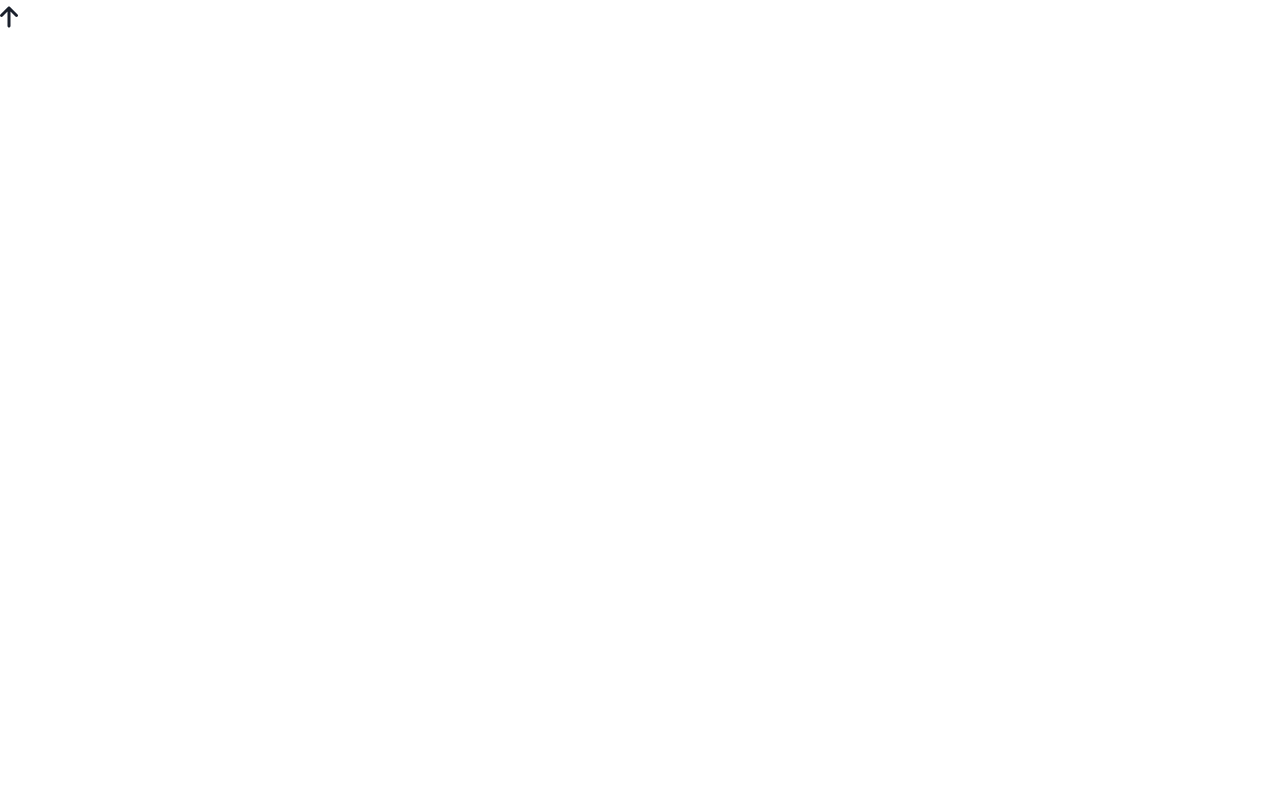
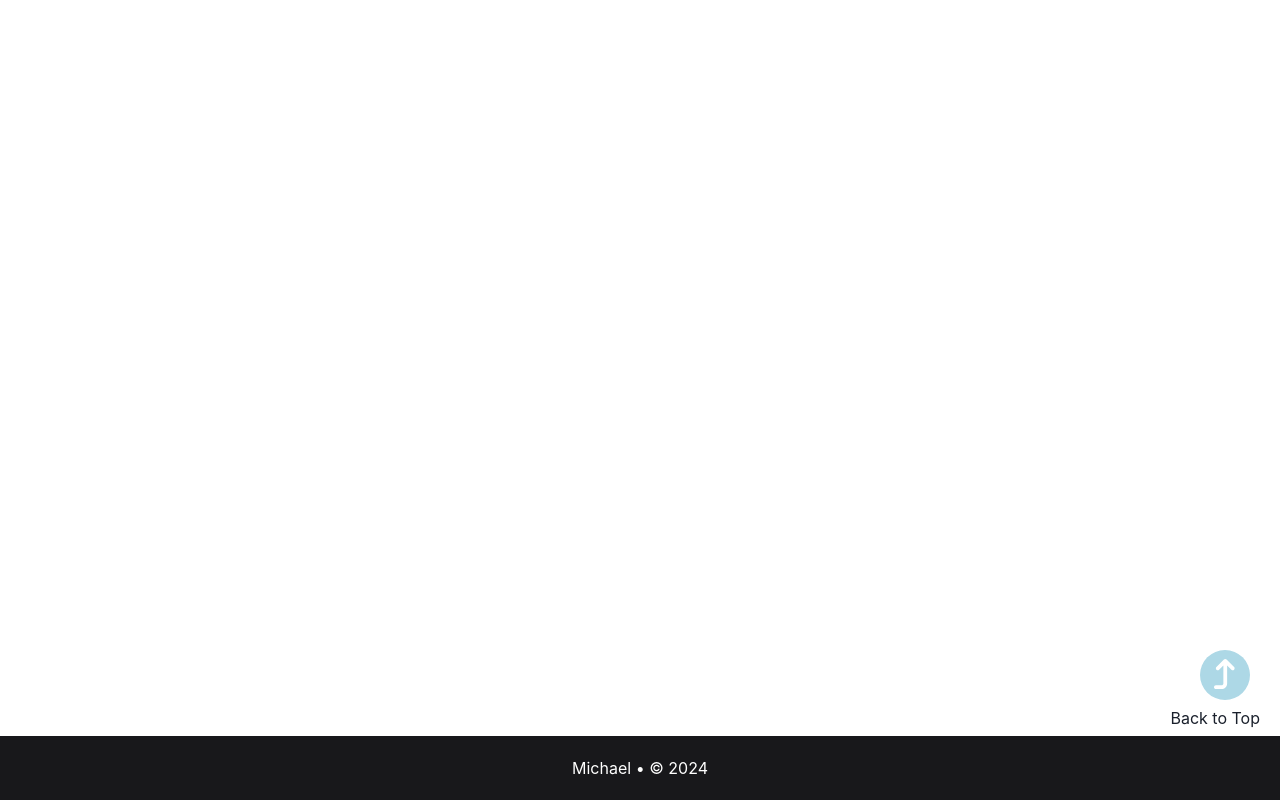
Before and after one commit to mgj0226/portfolio, a React (Create React App) app in the folder portfolio/: page / in a window 1280 px wide. Built offline with nearby package versions, Linux system fonts and the light colour scheme.

Commit message:
updated button and footer position

```diff
--- a/portfolio/src/App.css
+++ b/portfolio/src/App.css
@@ -1,38 +1,3 @@
 .App {
   text-align: center;
 }
-
-.App-logo {
-  height: 40vmin;
-  pointer-events: none;
-}
-
-@media (prefers-reduced-motion: no-preference) {
-  .App-logo {
-    animation: App-logo-spin infinite 20s linear;
-  }
-}
-
-.App-header {
-  background-color: #282c34;
-  min-height: 100vh;
-  display: flex;
-  flex-direction: column;
-  align-items: center;
-  justify-content: center;
-  font-size: calc(10px + 2vmin);
-  color: white;
-}
-
-.App-link {
-  color: #61dafb;
-}
-
-@keyframes App-logo-spin {
-  from {
-    transform: rotate(0deg);
-  }
-  to {
-    transform: rotate(360deg);
-  }
-}
--- a/portfolio/src/App.js
+++ b/portfolio/src/App.js
@@ -1,5 +1,7 @@
-import {ChakraProvider} from "@chakra-ui/react";
-import ScrollToTopButton from "./components/ScollToTopButton";
+import {Box, ChakraProvider} from "@chakra-ui/react";
+import ScrollToTopButton from "./buttons/ScollToTopButton";
+import Footer from "./components/Footer";
+import "./App.css"
 
 function App() {
   return (
@@ -11,9 +13,11 @@ function App() {
         <OtherSkills/>
         <Experiences/>
         <Cert/>
-        <Projects/>
-        <Footer/> */}
-        <ScrollToTopButton/>
+        <Projects/> */}
+        <Box>
+          <ScrollToTopButton/>
+        </Box>
+        <Footer/>
       </main>
     </ChakraProvider>
   );
--- /dev/null
+++ b/portfolio/src/buttons/Buttons.css
@@ -0,0 +1,28 @@
+@keyframes moveIcon {
+    0% {
+      transform: translateY(0);
+    }
+    25% {
+      transform: translateY(-5px);
+    }
+    50% {
+      transform: translateY(0);
+    }
+    75% {
+      transform: translateY(5px);
+    }
+    100% {
+      transform: translateY(0);
+    }
+  }
+
+  .animatedButton{
+    padding: '10px';
+    display: 'flex';
+    justify-content: center;
+    align-items: center;
+    background-color: lightblue;
+  }
+  .animatedButton:hover .faArrowUp {
+    animation: moveIcon 1.5s linear infinite;
+  }
--- /dev/null
+++ b/portfolio/src/buttons/ScollToTopButton.js
@@ -0,0 +1,45 @@
+import React from "react";
+import { FontAwesomeIcon } from '@fortawesome/react-fontawesome';
+import { faArrowTurnUp } from '@fortawesome/free-solid-svg-icons';
+import './Buttons.css';
+
+const ScrollToTopButton = ()=> {
+    const scrollToTop = () => {
+        window.scrollTo({
+            top:0,
+            behavior: 'smooth'
+        });
+    };
+
+    return (
+        <>
+            <button
+                className="animatedButton"
+                onClick={scrollToTop}
+                style={{
+                    fontSize: "30px",
+                    borderRadius: "50%",
+                    width: "50px",
+                    height: "50px",
+                    position: "fixed",
+                    right: "30px",
+                    bottom: "100px",
+                    color: "white",
+                }}
+            >
+                    <FontAwesomeIcon className="faArrowUp" icon={faArrowTurnUp}/>
+            </button>
+            <p
+                className="BackToTop"
+                style={{
+                    position:"fixed",
+                    right:"20px",
+                    bottom:"70px",
+                }}
+
+            >Back to Top</p>
+        </>
+    );
+};
+
+  export default ScrollToTopButton;
--- a/portfolio/src/components/Footer.js
+++ b/portfolio/src/components/Footer.js
@@ -2,7 +2,15 @@ import {Box, Flex} from "@chakra-ui/react";
 
 function Footer() {
     return(
-        <Box bg= "#18181b">
+        <Box
+            bg= "#18181b"
+            style={{
+                position: "fixed",
+                bottom: "0",
+                width: "100%",
+
+            }}
+        >
             <footer>
                 <Flex
                     margin="0 auto"
--- a/portfolio/src/components/ScollToTopButton.js
+++ /dev/null
@@ -1,51 +0,0 @@
-import React from "react";
-import { FontAwesomeIcon } from '@fortawesome/react-fontawesome';
-import { faArrowUp } from '@fortawesome/free-solid-svg-icons';
-
-// const ScrollToTopButton = () => {
-//     const [isVisible, setIsVisible] = useState(false);
-
-//     const handleScroll = () => {
-//         if (window.scrollY > 200) {
-//             setIsVisible(true);
-//         } else {
-//             setIsVisible(false);
-//         }
-//     };
-//     const scrollToTop = () => {
-//         window.scrollTo({
-//             top:0,
-//             behavior: 'smooth'
-//         });
-//     };
-
-//     window.addEventListener('scroll', handleScroll);
-
-//     return(
-//         <div>
-//             {isVisible && (
-//                 <button
-//                     onClick={scrollToTop}
-//                     className="btn btn-primary scroll-to-top-button"
-//                 >
-//                     Go to Top
-//                 </button>
-//             )}
-//         </div>
-//     );
-//   };
-
-const ScrollToTopButton = ()=> {
-    const scrollToTop = () => {
-        window.scrollTo({
-            top:0,
-            behavior: 'smooth'
-        });
-    };
-
-    return (
-        <button onClick={scrollToTop} style={{fontSize:'24px'}}><FontAwesomeIcon icon={faArrowUp}/></button>
-    );
-};
-
-  export default ScrollToTopButton;
```
